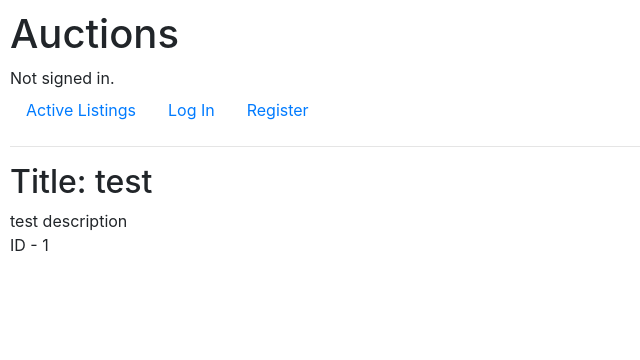
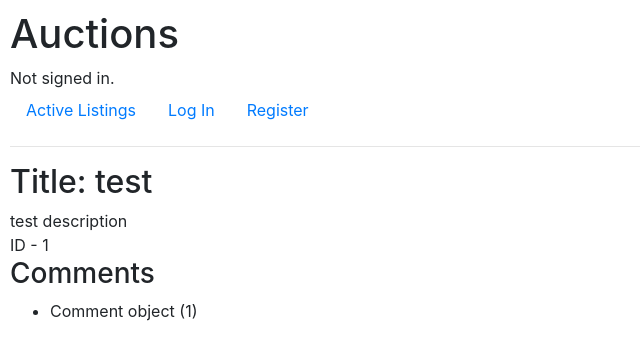
Before and after one commit to Dmitrii-Kozlov/auction, a Django app: page /listing_page/1 in a window 1280 px wide. Shown: the top 360 px of the page, without its empty margins (0-640 px from the left). Run offline with Django 3.2, Linux system fonts and the light colour scheme; data comes from the database, SQL or seed files in the repository; both versions use the stored data as it was after the commit; tables that the repository leaves empty hold one stand-in row (values such as "Sample post"); some libraries are stand-ins or nearby versions.

Commit message:
добавлен просмотр комментариев на каждой странице listing

```diff
--- a/auctions/models.py
+++ b/auctions/models.py
@@ -16,3 +16,7 @@ class Listing(models.Model):
     title = models.CharField(max_length=64)
     description = models.TextField()
     category = models.CharField(max_length=1, choices=CATEGORIES)
+
+class Comment(models.Model):
+    text = models.TextField()
+    listing = models.ForeignKey(Listing, on_delete=models.CASCADE, related_name='comments')
--- a/auctions/templates/auctions/listing_page.html
+++ b/auctions/templates/auctions/listing_page.html
@@ -6,4 +6,13 @@
     </div>
 <div>{{listing.description}}</div>
 <div>ID - {{listing.id}}</div>
+
+<h3>Comments</h3>
+<ul>
+    {%for comment in comments %}
+    <li>{{comment}}</li>
+    {% empty %}
+    <li>No comment yet</li>
+    {% endfor %}
+</ul>
 {% endblock %}
--- a/auctions/urls.py
+++ b/auctions/urls.py
@@ -8,5 +8,7 @@ urlpatterns = [
     path("logout", views.logout_view, name="logout"),
     path("register", views.register, name="register"),
     path("listing", views.listing, name="listing"),
-    path("listing_page/<int:page_id>", views.listing_page, name="listing_page")
+    path("listing_page/<int:page_id>", views.listing_page, name="listing_page"),
+    path("listing_page/<int:page_id>/comment", views.create_comment, name="create_comment")
+
 ]
--- a/auctions/views.py
+++ b/auctions/views.py
@@ -6,13 +6,18 @@ from django.shortcuts import render
 from django.urls import reverse
 from django import forms
 
-from .models import User, Listing
+from .models import User, Listing, Comment
 
 
 class ListingForm(ModelForm):
     class Meta:
         model = Listing
         fields = ['title', 'description', 'category']
+
+class CommentForm(ModelForm):
+    class Meta:
+        model = Comment
+        fields = ['text']
 
 def index(request):
     listings = Listing.objects.all()
@@ -85,5 +90,9 @@ def listing(request):
 def listing_page(request, page_id):
     page = Listing.objects.get(id=page_id)
     return render(request, "auctions/listing_page.html", {
-        'listing':page
+        'listing':page,
+        'comments':page.comments.all()
     })
+
+def create_comment(request, page_id):
+    pass
```
Also changed, not shown: auctions/migrations/0002_comment_listing.py (added), db.sqlite3.
